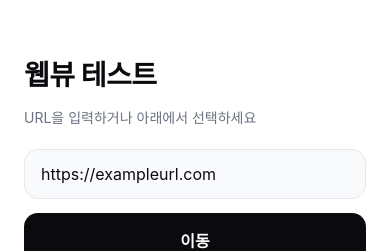
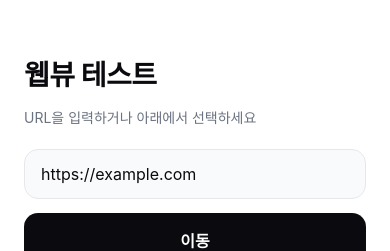
Before and after one commit to gojongwon/rn-webview-sandbox, a React Native app: screen / in a window 390 px wide. Shown: the part 173-424 px from the top of the page. Built offline with nearby package versions, Linux system fonts and the light colour scheme.

Commit message:
fix: correct default START_URL to example.com

```diff
--- a/App.tsx
+++ b/App.tsx
@@ -13,7 +13,7 @@ import {
 import { SafeAreaProvider, SafeAreaView } from 'react-native-safe-area-context';
 import { WebView } from 'react-native-webview';
 
-const START_URL = 'https://exampleurl.com';
+const START_URL = 'https://example.com';
 
 const PRESETS = [
   {
```
